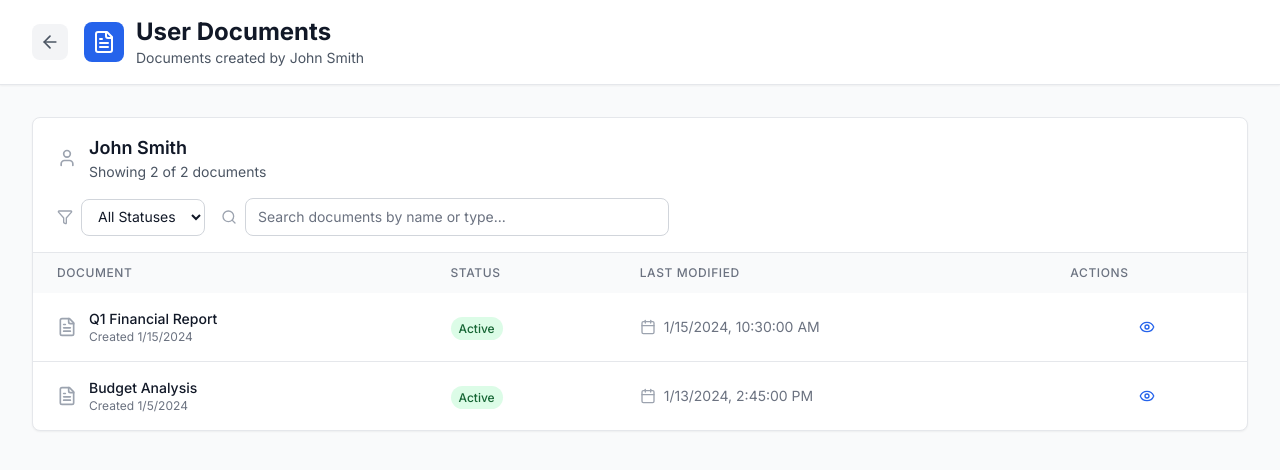
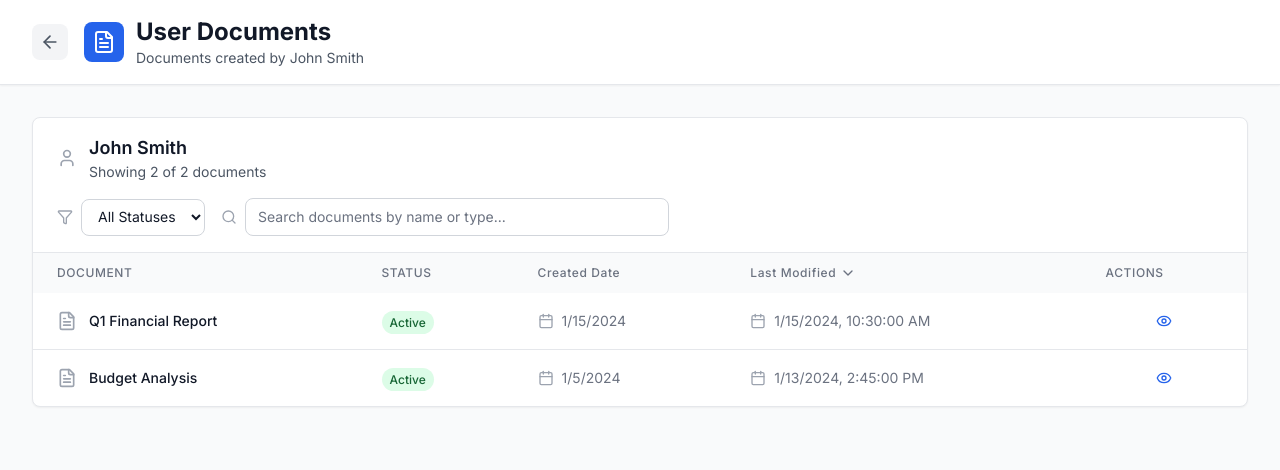
Before and after one commit to Kilros0817/tb_admin, a Next.js app: page /user/1/documents in a window 1280 px wide. Shown: the top 470 px of the page. Built offline with nearby package versions, Linux system fonts and the light colour scheme.

Commit message:
udpate documents page

```diff
--- a/app/user/[id]/documents/page.tsx
+++ b/app/user/[id]/documents/page.tsx
@@ -1,7 +1,7 @@
 'use client';
 
 import { useParams, useRouter } from 'next/navigation';
-import { ArrowLeft, FileText, Calendar, User, Search, Filter, Eye } from 'lucide-react';
+import { ArrowLeft, FileText, Calendar, User, Search, Filter, Eye, ChevronUp, ChevronDown } from 'lucide-react';
 import { useState, useMemo } from 'react';
 
 interface UserDocument {
@@ -21,6 +21,8 @@ export default function UserDocuments() {
 
   const [searchTerm, setSearchTerm] = useState('');
   const [statusFilter, setStatusFilter] = useState('');
+  const [sortField, setSortField] = useState<'createdDate' | 'lastModified'>('lastModified');
+  const [sortOrder, setSortOrder] = useState<'asc' | 'desc'>('desc');
 
   // Get user name based on ID
   const getUserName = (id: number): string => {
@@ -97,13 +99,38 @@ export default function UserDocuments() {
       filtered = filtered.filter(doc => doc.status === statusFilter);
     }
 
-    return filtered.sort((a, b) => new Date(b.lastModified).getTime() - new Date(a.lastModified).getTime());
-  }, [rawDocuments, searchTerm, statusFilter]);
+    // Sort by selected field and order
+    return filtered.sort((a, b) => {
+      const dateA = new Date(sortField === 'createdDate' ? a.createdDate : a.lastModified).getTime();
+      const dateB = new Date(sortField === 'createdDate' ? b.createdDate : b.lastModified).getTime();
+      return sortOrder === 'desc' ? dateB - dateA : dateA - dateB;
+    });
+  }, [rawDocuments, searchTerm, statusFilter, sortField, sortOrder]);
 
   const getStatusBadge = (status: string) => {
     return status === 'Active'
       ? 'bg-green-100 text-green-800 dark:bg-green-900 dark:text-green-300 px-2 py-1 rounded-full text-xs font-medium'
       : 'bg-gray-100 text-gray-800 dark:bg-gray-700 dark:text-gray-300 px-2 py-1 rounded-full text-xs font-medium';
+  };
+
+  const handleSort = (field: 'createdDate' | 'lastModified') => {
+    if (sortField === field) {
+      // Toggle sort order if same field
+      setSortOrder(sortOrder === 'desc' ? 'asc' : 'desc');
+    } else {
+      // Set new field with descending order
+      setSortField(field);
+      setSortOrder('desc');
+    }
+  };
+
+  const getSortIcon = (field: 'createdDate' | 'lastModified') => {
+    if (sortField !== field) return null;
+    return sortOrder === 'desc' ? (
+      <ChevronDown className="w-4 h-4" />
+    ) : (
+      <ChevronUp className="w-4 h-4" />
+    );
   };
 
   const handleViewDocument = (docId: number) => {
@@ -203,7 +230,24 @@ export default function UserDocuments() {
                 <tr>
                   <th className="px-6 py-3 text-left text-xs font-medium text-gray-500 dark:text-gray-300 uppercase tracking-wider">Document</th>
                   <th className="px-6 py-3 text-left text-xs font-medium text-gray-500 dark:text-gray-300 uppercase tracking-wider">Status</th>
-                  <th className="px-6 py-3 text-left text-xs font-medium text-gray-500 dark:text-gray-300 uppercase tracking-wider">Last Modified</th>
+                  <th className="px-6 py-3 text-left text-xs font-medium text-gray-500 dark:text-gray-300 uppercase tracking-wider">
+                    <button
+                      onClick={() => handleSort('createdDate')}
+                      className="flex items-center space-x-1 hover:text-gray-700 dark:hover:text-gray-100 transition-colors"
+                    >
+                      <span>Created Date</span>
+                      {getSortIcon('createdDate')}
+                    </button>
+                  </th>
+                  <th className="px-6 py-3 text-left text-xs font-medium text-gray-500 dark:text-gray-300 uppercase tracking-wider">
+                    <button
+                      onClick={() => handleSort('lastModified')}
+                      className="flex items-center space-x-1 hover:text-gray-700 dark:hover:text-gray-100 transition-colors"
+                    >
+                      <span>Last Modified</span>
+                      {getSortIcon('lastModified')}
+                    </button>
+                  </th>
                   <th className="px-6 py-3 text-left text-xs font-medium text-gray-500 dark:text-gray-300 uppercase tracking-wider">Actions</th>
                 </tr>
               </thead>
@@ -216,14 +260,19 @@ export default function UserDocuments() {
                           <FileText className="w-5 h-5 text-gray-400" />
                           <div>
                             <div className="text-sm font-medium text-gray-900 dark:text-white">{doc.name}</div>
-                            <div className="text-xs text-gray-500 dark:text-gray-400">
-                              Created {new Date(doc.createdDate).toLocaleDateString()}
-                            </div>
                           </div>
                         </div>
                       </td>
                       <td className="px-6 py-4">
                         <span className={getStatusBadge(doc.status)}>{doc.status}</span>
+                      </td>
+                      <td className="px-6 py-4">
+                        <div className="flex items-center space-x-2">
+                          <Calendar className="w-4 h-4 text-gray-400" />
+                          <span className="text-sm text-gray-500 dark:text-gray-400">
+                            {new Date(doc.createdDate).toLocaleDateString()}
+                          </span>
+                        </div>
                       </td>
                       <td className="px-6 py-4">
                         <div className="flex items-center space-x-2">
@@ -248,7 +297,7 @@ export default function UserDocuments() {
                   ))
                 ) : (
                   <tr>
-                    <td colSpan={4} className="px-6 py-8 text-center text-gray-500 dark:text-gray-400">
+                    <td colSpan={5} className="px-6 py-8 text-center text-gray-500 dark:text-gray-400">
                       <div>
                         <FileText className="w-12 h-12 mx-auto text-gray-300 dark:text-gray-600 mb-4" />
                         {searchTerm || statusFilter ? (
```
